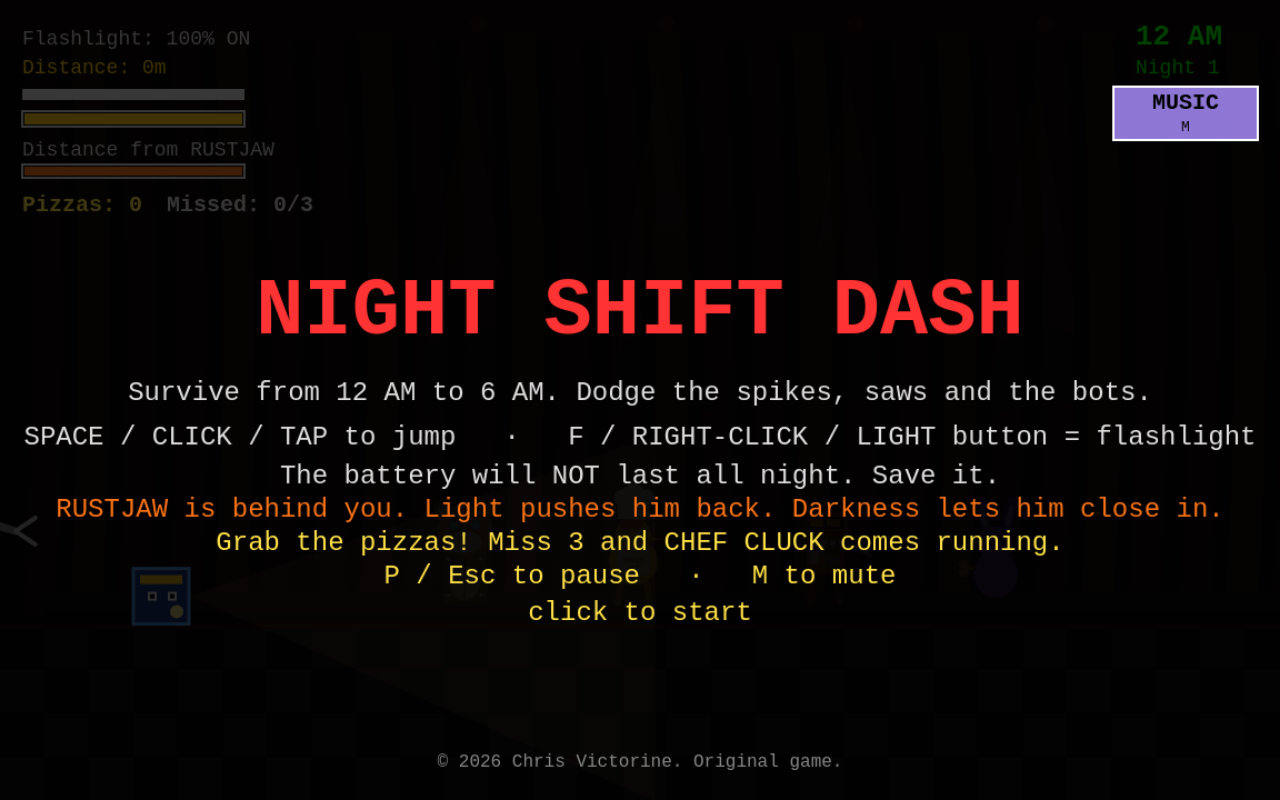
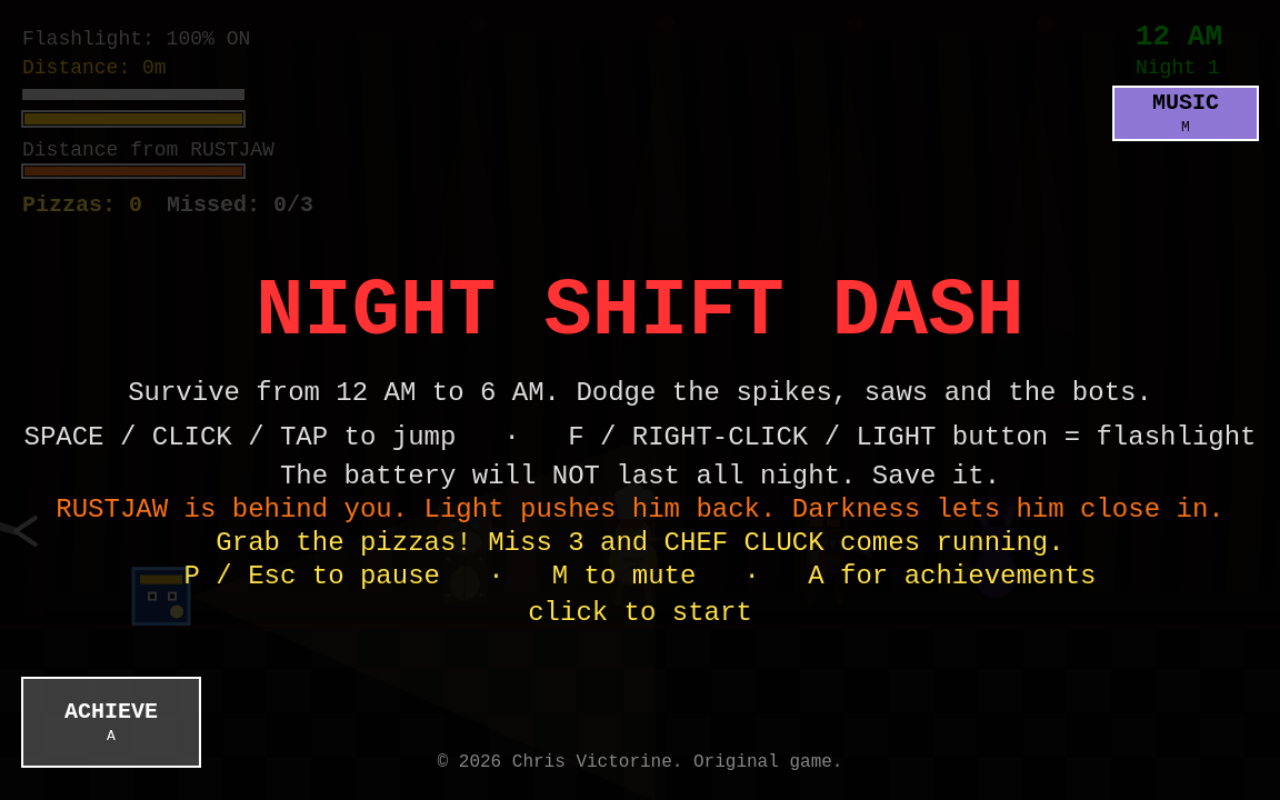
Before and after one commit to chrisvictorine-lab/night-shift-dash, a plain HTML site: page index.html in a window 1280 px wide. Drawn offline with Linux system fonts and the light colour scheme; animation ran at ten frames a second.

Commit message:
Add achievements with toasts, a list screen, and local save.
Unlocks cover beating each night, battery challenges, jumping a saw, handling Chef Cluck, and finding or banishing the Gilded Moth. The list is on the title, continue, and victory screens, and progress is stored per device.

```diff
--- a/index.html
+++ b/index.html
@@ -105,6 +105,32 @@ function toggleMute(){musMuted=!musMuted;localStorage.nsdMute=musMuted?'1':'0';i
 function muteBtn(){const m=matchMedia('(pointer:coarse)').matches;return m?{x:W-210,y:78,w:190,h:58}:{x:W-150,y:78,w:130,h:48}}
 function pauseBtn(){const m=matchMedia('(pointer:coarse)').matches;return m?{x:W-210,y:H-274,w:180,h:108}:{x:W-150,y:H-200,w:120,h:76}}
 function inBox(px,py,b){return px>=b.x&&px<=b.x+b.w&&py>=b.y&&py<=b.y+b.h}
+// ACH-BEGIN
+const ACH=[
+ {id:'n1',name:'First Light',desc:'Made it to 6 AM on Night 1.'},
+ {id:'n2',name:'Second Wind',desc:'Clocked out of Night 2 in one piece.'},
+ {id:'n3',name:'Graveyard Shift',desc:'Lasted all the way to dawn on Night 3.'},
+ {id:'n4',name:'Almost Human Hours',desc:'Saw 6 AM on Night 4.'},
+ {id:'n5',name:'The Last Shift',desc:'Finished Night 5 and lived to tell it.'},
+ {id:'juice',name:'Power Saver',desc:'Finished a night with more than 50% battery left.'},
+ {id:'fumes',name:'Running on Fumes',desc:'The flashlight died, and you still hit 6 AM.'},
+ {id:'saw',name:'Close Shave',desc:'Jumped a saw blade and cleared it clean.'},
+ {id:'chef',name:'Order Up, Get Out',desc:'Summoned Chef Cluck, then fed him until he left.'},
+ {id:'moth',name:'A Rare Flutter',desc:'The Gilded Moth appeared.'},
+ {id:'banish',name:'Gold Be Gone',desc:'Banished the Gilded Moth with five quick flashes.',secret:true}
+];
+function loadAch(){try{const o=JSON.parse(localStorage.nsdAch||'{}');return o&&typeof o==='object'?o:{}}catch(e){return {}}}
+let achHave=loadAch(),achQ=[],achToast=null,achOpen=false;
+function achSave(){localStorage.nsdAch=JSON.stringify(achHave)}
+function achCount(){const u=ACH.filter(a=>achHave[a.id]).length;const tot=achHave.banish?ACH.length:ACH.filter(a=>!a.secret).length;return[u,tot]}
+function showAchBtn(){return !started||victory||(fin>=180&&night<5)}
+function achBtn(){const m=matchMedia('(pointer:coarse)').matches;return m?{x:20,y:H-150,w:180,h:120}:{x:20,y:H-110,w:160,h:80}}
+function achChime(){try{tone(784,.08,'sine',.12);setTimeout(()=>tone(988,.1,'sine',.12),80);setTimeout(()=>tone(1175,.16,'triangle',.14),180)}catch(e){}}
+function unlock(id){if(!id||achHave[id])return false;achHave[id]=1;achSave();achQ.push(id);if(!achToast)nextToast();return true}
+function nextToast(){if(!achQ.length){achToast=null;return}const id=achQ.shift(),a=ACH.find(x=>x.id===id);achToast={id,name:a?a.name:id,t:0};achChime()}
+function onNightWin(){unlock('n'+night);if(battery>50)unlock('juice');if(battery<=0)unlock('fumes')}
+function checkSawJump(){const pb={x:126,y:p.y+6,w:S-12,h:S-12};for(const o of obs){if(o.t!=='saw'||o.sawOk)continue;const sb={x:o.x+8,y:o.y+8,w:o.w-16,h:o.h-16};if(!p.ground&&pb.y+pb.h<=sb.y&&pb.x<sb.x+sb.w&&pb.x+pb.w>sb.x)o.over=true;if(o.over&&sb.x+sb.w<pb.x){o.sawOk=true;unlock('saw')}}}
+// ACH-END
 
 const S=50; // cube size
 let tk=null,tkNext=2500+Math.random()*2500,pz=[],pzX=0,got=0,missed=0,chef=false,chefX=-300,fullT=0,gap=200,deathBy='bot',stepT=0,battery=100,light=true,mk=document.createElement('canvas'),mx=mk.getContext('2d');
@@ -180,10 +206,10 @@ function spawn(){const c=NV();
  spawnX+=inc;
  if(Math.random()<c.pz){const room=spawnX-55-oe,cx=oe+room/2,air=room>=34*speed*1.5&&Math.random()<.5;
   pz.push({x:cx-20,y:air?G-150+Math.random()*15:G-46,w:40,h:40})}}
-function toggle(){if(AC.state==='suspended')AC.resume();startMusic();if(dead||!started||paused)return;if(battery<=0){light=false;tone(90,.15,'square',.1);return}light=!light;if(gd){const n=performance.now();flips.push(n);flips=flips.filter(q=>n-q<=1000);if(flips.length>=5){gd=null;flips=[];banishT=150;tone(1200,.2,'triangle',.25);setTimeout(()=>tone(1600,.4,'triangle',.25),150)}};tone(light?1200:700,.04,'square',.12)}
+function toggle(){if(AC.state==='suspended')AC.resume();startMusic();if(dead||!started||paused)return;if(battery<=0){light=false;tone(90,.15,'square',.1);return}light=!light;if(gd){const n=performance.now();flips.push(n);flips=flips.filter(q=>n-q<=1000);if(flips.length>=5){gd=null;flips=[];banishT=150;tone(1200,.2,'triangle',.25);setTimeout(()=>tone(1600,.4,'triangle',.25),150);unlock('banish')}};tone(light?1200:700,.04,'square',.12)}
 function btn(){const m=matchMedia('(pointer:coarse)').matches;return m?{x:W-210,y:H-150,w:180,h:120}:{x:W-150,y:H-110,w:120,h:80}}
 function inBtn(px,py){const b=btn();return px>=b.x&&px<=b.x+b.w&&py>=b.y&&py<=b.y+b.h}
-function hitCtrl(px,py){if(inBox(px,py,muteBtn())){toggleMute();return 'mute'}if(started&&!dead&&!victory&&inBox(px,py,pauseBtn())){togglePause();return 'pause'}if(started&&!dead&&!paused&&inBtn(px,py)){toggle();return 'light'}return null}
+function hitCtrl(px,py){if(inBox(px,py,muteBtn())){toggleMute();return 'mute'}if(showAchBtn()&&inBox(px,py,achBtn())){achOpen=!achOpen;return 'ach'}if(started&&!dead&&!victory&&inBox(px,py,pauseBtn())){togglePause();return 'pause'}if(started&&!dead&&!paused&&inBtn(px,py)){toggle();return 'light'}return null}
 function canContinue(){return !paused&&!dead&&contReady&&performance.now()>=contReady}
 function tryContinue(){if(!canContinue())return !!(victory||(fin>=180&&night<5));
  if(victory){victory=false;reset();musStep=0;musNext=AC.currentTime+.08;startMusic();return true}
@@ -193,14 +219,16 @@ function jump(){if(AC.state==='suspended')AC.resume();startMusic();if(paused){re
  if(fin)return;if(dead){if(scareT>90){reset();startMusic()}return}if(p.ground){p.vy=-17.5;p.ground=false;tone(520,.08)}}
 addEventListener('keydown',e=>{
  if(e.code==='KeyM'){e.preventDefault();toggleMute();startMusic();return}
- if(e.code==='KeyP'||e.code==='Escape'){e.preventDefault();if(AC.state==='suspended')AC.resume();if(paused||(started&&!dead&&!victory))togglePause();return}
+ if(e.code==='KeyA'){e.preventDefault();if(achOpen||showAchBtn())achOpen=!achOpen;return}
+ if(e.code==='KeyP'||e.code==='Escape'){e.preventDefault();if(achOpen){achOpen=false;return}if(AC.state==='suspended')AC.resume();if(paused||(started&&!dead&&!victory))togglePause();return}
+ if(achOpen){if(e.code==='Space'||e.code==='ArrowUp'||e.code==='KeyW')e.preventDefault();return}
  if(e.code==='Space'){e.preventDefault();if(e.repeat)return;if(tryContinue())return;jump();return}
  if(e.code==='ArrowUp'||e.code==='KeyW'){e.preventDefault();if(victory||fin)return;jump()}
  if(e.code==='KeyF'||e.code==='KeyE'||e.code==='ShiftLeft'||e.code==='ShiftRight'){e.preventDefault();if(!e.repeat&&!paused)toggle()}
 });
-addEventListener('contextmenu',e=>{e.preventDefault();if(!paused)toggle()});
-addEventListener('mousedown',e=>{if(e.button!==0)return;const q=LP(e.clientX,e.clientY);if(hitCtrl(...q))return;if(paused){resumeGame();return}if(tryContinue())return;jump()});
-addEventListener('touchstart',e=>{e.preventDefault();const t=e.changedTouches[0],q=LP(t.clientX,t.clientY);if(hitCtrl(...q))return;if(paused){resumeGame();return}if(tryContinue())return;jump()},{passive:false});
+addEventListener('contextmenu',e=>{e.preventDefault();if(!paused&&!achOpen)toggle()});
+addEventListener('mousedown',e=>{if(e.button!==0)return;const q=LP(e.clientX,e.clientY);if(achOpen){if(!(showAchBtn()&&inBox(...q,achBtn())))achOpen=false;else achOpen=false;return}if(hitCtrl(...q))return;if(paused){resumeGame();return}if(tryContinue())return;jump()});
+addEventListener('touchstart',e=>{e.preventDefault();const t=e.changedTouches[0],q=LP(t.clientX,t.clientY);if(achOpen){achOpen=false;return}if(hitCtrl(...q))return;if(paused){resumeGame();return}if(tryContinue())return;jump()},{passive:false});
 addEventListener('visibilitychange',()=>{if(document.hidden)pauseGame()});
 function hit(a,b){return a.x<b.x+b.w&&a.x+a.w>b.x&&a.y<b.y+b.h&&a.y+a.h>b.y}
 function hour(){const h=Math.min(6,Math.floor(dist/1500));return h===0?'12 AM':h+' AM'}
@@ -212,7 +240,7 @@ function update(){if(victory)return;if(!started||dead){if(dead)scareT++;return}
    if(!contReady)contReady=performance.now()+800}return}
  speed=7+NV().spd+dist/2500;dist+=speed/3;
  gap+=light?0.12:-0.12;gap=Math.min(200,gap);if(gap<=0){deathBy='rust';die();return}
-  for(const z of pz){z.x-=speed;if(!z.got&&!z.miss&&hit({x:120,y:p.y,w:S,h:S},z)){z.got=true;got++;tone(990,.06,'triangle',.15);setTimeout(()=>tone(1480,.08,'triangle',.15),60);if(chef){chefX-=140;if(chefX<-420){chef=false;missed=0;fullT=150;tone(300,.3,'triangle',.2)}}}
+  for(const z of pz){z.x-=speed;if(!z.got&&!z.miss&&hit({x:120,y:p.y,w:S,h:S},z)){z.got=true;got++;tone(990,.06,'triangle',.15);setTimeout(()=>tone(1480,.08,'triangle',.15),60);if(chef){chefX-=140;if(chefX<-420){chef=false;missed=0;fullT=150;tone(300,.3,'triangle',.2);unlock('chef')}}}
   if(!z.got&&!z.miss&&z.x+z.w<120){z.miss=true;if(!chef&&night>=2){missed++;tone(160,.2,'sawtooth',.12);if(missed>=3){chef=true;chefX=-300;for(let i=0;i<3;i++)setTimeout(()=>tone(220+i*110,.25,'sawtooth',.25),i*180)}}}}
  pz=pz.filter(z=>z.x>-60&&!z.got);
  if(!tk&&dist>tkNext&&dist<8000){
@@ -226,7 +254,7 @@ function update(){if(victory)return;if(!started||dead){if(dead)scareT++;return}
     for(let i=0;i<20;i++){const mid=(lo+hi)/2;if(approachDist(mid)<tkMeetD)lo=mid;else hi=mid}
     tkNext=hi;
   }else{tk={x:W+60,w:S*1.3,h:S*1.7,rumble:0,v:speed+14+(NV().tkv||4)};tkNext=nextTk(false);tkMeetD=null}}
- if(!gd){if(++gRoll>=60){gRoll=0;if(Math.random()<1/32768||location.hash==='#gilded')gd={t0:performance.now()}}}else{const ge=performance.now()-gd.t0;if(gRoll++%50===0)tone(38,.6,'sine',.18);if(ge>=10000){deathBy='gilded';gd=null;die();return}}
+ if(!gd){if(++gRoll>=60){gRoll=0;if(Math.random()<1/32768||location.hash==='#gilded'){gd={t0:performance.now()};unlock('moth')}}}else{const ge=performance.now()-gd.t0;if(gRoll++%50===0)tone(38,.6,'sine',.18);if(ge>=10000){deathBy='gilded';gd=null;die();return}}
  if(tk){tk.rumble++;if(tk.rumble<45){if(tk.rumble%9===0)tone(45,.15,'sawtooth',.22)}else{if(tk.x<W*.75)tk.v=Math.max(speed+(NV().tkv||4),tk.v-.6);tk.x-=tk.v;if(tk.rumble%5===0)tone(70,.05,'square',.2);if(hit({x:126,y:p.y+6,w:S-12,h:S-12},{x:tk.x+10,y:G-tk.h*.8,w:tk.w-20,h:tk.h*.8})){deathBy='tackle';tk=null;die();return}if(tk.x<-200)tk=null}}
  if(chef){chefX+=1.25;if(chefX+90>=120){deathBy='chef';die();return}if(stepT%6===0)tone(80,.06,'square',.15)}
  stepT++;if(gap<90&&stepT%Math.max(8,Math.floor(gap/3))===0)tone(55+Math.random()*20,.12,'square',.18);
@@ -247,7 +275,8 @@ function update(){if(victory)return;if(!started||dead){if(dead)scareT++;return}
   else if(o.t==='bun')b={x:o.x+6,y:G-o.h-o.hy+6,w:o.w-12,h:o.h-6};
   else b={x:o.x+8,y:o.y+8,w:o.w-16,h:o.h-16};
   if(hit(pb,b)){deathBy=o.t==='bun'?'bun':'bot';die();return}}
- if(dist>=9000){dist=9000;fin=1;gd=null;localStorage.nsdNight=night>=5?1:night+1;if(musOn)musResolve(AC.currentTime+.05);return}
+ checkSawJump();
+ if(dist>=9000){dist=9000;fin=1;gd=null;localStorage.nsdNight=night>=5?1:night+1;onNightWin();if(musOn)musResolve(AC.currentTime+.05);return}
  if(inZone(3)){if(--clangT<=0){clangT=70+Math.random()*90|0;panSh=12;tone(210+Math.random()*90,.07,'triangle',.11);setTimeout(()=>tone(150+Math.random()*70,.1,'square',.09),35);setTimeout(()=>tone(95+Math.random()*40,.16,'sawtooth',.08),80)}}
  if(panSh>0)panSh--;
 }
@@ -667,11 +696,17 @@ function drawVictory(){const t=Date.now()/300;x.fillStyle='#050505';x.fillRect(0
  x.fillStyle='#fff';x.font='bold 34px Courier New';x.fillText('You survived all 5 nights of the late shift.',W/2,H/2);
  x.fillStyle='#ddd';x.font='24px Courier New';x.fillText('Best run: '+best+'m',W/2,H/2+50);x.globalAlpha=.45+.55*(.5+.5*Math.sin(performance.now()/180));x.fillStyle='#fde047';x.fillText('press SPACE / click / tap to play again from Night 1',W/2,H/2+110);x.globalAlpha=1;x.fillStyle='#888';x.font='16px Courier New';x.fillText('© 2026 Chris Victorine. Original game.',W/2,H-30);x.textAlign='left'}
 function drawTitle(){x.fillStyle='rgba(0,0,0,.75)';x.fillRect(0,0,W,H);x.textAlign='center';x.fillStyle='#f33';x.font='bold 72px Courier New';x.fillText('NIGHT SHIFT DASH',W/2,H/2-60);
- x.fillStyle='#ddd';x.font='24px Courier New';x.fillText('Survive from 12 AM to 6 AM. Dodge the spikes, saws and the bots.',W/2,H/2);x.fillText('SPACE / CLICK / TAP to jump   ·   F / RIGHT-CLICK / LIGHT button = flashlight',W/2,H/2+40);x.fillText('The battery will NOT last all night. Save it.',W/2,H/2+75);x.fillStyle='#f97316';x.fillText('RUSTJAW is behind you. Light pushes him back. Darkness lets him close in.',W/2,H/2+105);x.fillStyle='#fde047';x.fillText('Grab the pizzas! Miss 3 and CHEF CLUCK comes running.',W/2,H/2+135);x.fillStyle='#fde047';x.fillText('P / Esc to pause   ·   M to mute',W/2,H/2+165);x.fillText('click to start',W/2,H/2+198);x.fillStyle='#888';x.font='16px Courier New';x.fillText('© 2026 Chris Victorine. Original game.',W/2,H-30);x.textAlign='left'}
+ x.fillStyle='#ddd';x.font='24px Courier New';x.fillText('Survive from 12 AM to 6 AM. Dodge the spikes, saws and the bots.',W/2,H/2);x.fillText('SPACE / CLICK / TAP to jump   ·   F / RIGHT-CLICK / LIGHT button = flashlight',W/2,H/2+40);x.fillText('The battery will NOT last all night. Save it.',W/2,H/2+75);x.fillStyle='#f97316';x.fillText('RUSTJAW is behind you. Light pushes him back. Darkness lets him close in.',W/2,H/2+105);x.fillStyle='#fde047';x.fillText('Grab the pizzas! Miss 3 and CHEF CLUCK comes running.',W/2,H/2+135);x.fillStyle='#fde047';x.fillText('P / Esc to pause   ·   M to mute   ·   A for achievements',W/2,H/2+165);x.fillText('click to start',W/2,H/2+198);x.fillStyle='#888';x.font='16px Courier New';x.fillText('© 2026 Chris Victorine. Original game.',W/2,H-30);x.textAlign='left'}
 function drawCtrl(b,on,label,sub,fill){x.fillStyle=on?fill:'rgba(80,80,80,.75)';x.fillRect(b.x,b.y,b.w,b.h);x.strokeStyle='#fff';x.lineWidth=2;x.strokeRect(b.x,b.y,b.w,b.h);x.fillStyle=on?'#000':'#fff';x.textAlign='center';x.font='bold 20px Courier New';x.fillText(label,b.x+b.w/2,b.y+b.h/2-4);x.font='13px Courier New';x.fillText(sub,b.x+b.w/2,b.y+b.h/2+16);x.textAlign='left'}
 function drawBtns(){drawCtrl(muteBtn(),!musMuted,musMuted?'MUTED':'MUSIC','M',musMuted?'rgba(120,120,120,.85)':'rgba(167,139,250,.85)');if(started&&!dead&&!victory)drawCtrl(pauseBtn(),paused,'PAUSE','P / Esc','rgba(125,211,252,.85)');if(started&&!dead){const b=btn();x.fillStyle=light?'rgba(250,204,21,.85)':'rgba(80,80,80,.7)';x.fillRect(b.x,b.y,b.w,b.h);x.strokeStyle='#fff';x.lineWidth=2;x.strokeRect(b.x,b.y,b.w,b.h);x.fillStyle='#000';x.textAlign='center';x.font='bold 20px Courier New';x.fillText(light?'LIGHT ON':'LIGHT OFF',b.x+b.w/2,b.y+34);x.font='14px Courier New';x.fillText('F / right-click',b.x+b.w/2,b.y+58);x.textAlign='left'}}
 function drawPaused(){x.fillStyle='rgba(0,0,0,.62)';x.fillRect(0,0,W,H);x.textAlign='center';x.fillStyle='#fde047';x.font='bold 56px Courier New';x.fillText('PAUSED, tap to resume',W/2,H/2+10);x.textAlign='left'}
-function loop(){if(!paused)update();if(victory){drawVictory();drawBtns();requestAnimationFrame(loop);return}if(dead){drawScare();drawBtns();requestAnimationFrame(loop);return}drawBg();if(!fin){drawObs();drawPizzas();drawRust();drawChef();drawTk()}drawPlayer();drawDark();if(fin)drawFinale();if(!fin)drawGilded();drawUI();if(!started)drawTitle();if(paused)drawPaused();drawBtns();requestAnimationFrame(loop)}
+function drawAchBtn(){if(!showAchBtn())return;drawCtrl(achBtn(),achOpen,'ACHIEVE','A','rgba(253,224,71,.85)')}
+function drawToast(){if(!achToast){if(achQ.length)nextToast();return}if(!paused)achToast.t++;const T=achToast.t,inn=16,hold=130,out=16;if(T>=inn+hold+out){achToast=null;if(achQ.length)nextToast();return}let y=22,a=1;if(T<inn){y=-70+92*(T/inn);a=T/inn}else if(T>inn+hold){const u=(T-inn-hold)/out;y=22-90*u;a=1-u}x.save();x.globalAlpha=a;x.textAlign='center';const tw=Math.min(W-48,760);x.fillStyle='rgba(20,12,0,.9)';x.fillRect(W/2-tw/2,y,tw,58);x.strokeStyle='#fde047';x.lineWidth=2;x.strokeRect(W/2-tw/2,y,tw,58);x.fillStyle='#fde047';x.font='bold 22px Courier New';x.fillText('🏆 Achievement unlocked: '+achToast.name,W/2,y+38);x.restore()}
+function drawAchList(){x.save();x.setTransform(1,0,0,1,0,0);x.globalAlpha=1;x.globalCompositeOperation='source-over';x.fillStyle='#000';x.fillRect(0,0,W,H);const[u,tot]=achCount();x.textAlign='center';x.fillStyle='#fde047';x.font='bold 44px Courier New';x.fillText('ACHIEVEMENTS  '+u+'/'+tot,W/2,58);x.font='18px Courier New';x.fillStyle='#ddd';x.fillText('tap / Esc / A to close',W/2,86);const rows=ACH.length,top=110,bot=H-30,rowH=Math.min(56,(bot-top)/rows);x.textAlign='left';
+ for(let i=0;i<rows;i++){const a=ACH[i],yy=top+i*rowH,on=!!achHave[a.id],secret=a.secret&&!on;x.fillStyle=on?'rgba(250,204,21,.16)':'rgba(255,255,255,.05)';x.fillRect(W/2-420,yy,840,rowH-6);x.fillStyle=on?'#fde047':secret?'#777':'#888';x.font='bold 22px Courier New';x.fillText(secret?'???':((on?'★ ':'☆ ')+a.name),W/2-400,yy+22);x.font='16px Courier New';x.fillStyle=on?'#ddd':secret?'#555':'#777';x.fillText(secret?'???':a.desc,W/2-400,yy+42)}
+ x.textAlign='left';x.restore()}
+function loop(){if(!paused&&!achOpen)update();if(victory){drawVictory();drawBtns();drawAchBtn();drawToast();if(achOpen)drawAchList();requestAnimationFrame(loop);return}if(dead){drawScare();drawBtns();drawToast();if(achOpen)drawAchList();requestAnimationFrame(loop);return}drawBg();if(!fin){drawObs();drawPizzas();drawRust();drawChef();drawTk()}drawPlayer();drawDark();if(fin)drawFinale();if(!fin)drawGilded();drawUI();if(!started)drawTitle();if(paused)drawPaused();drawBtns();drawAchBtn();drawToast();if(achOpen)drawAchList();requestAnimationFrame(loop)}
 loop();
 
+
 </script></body></html>
```
